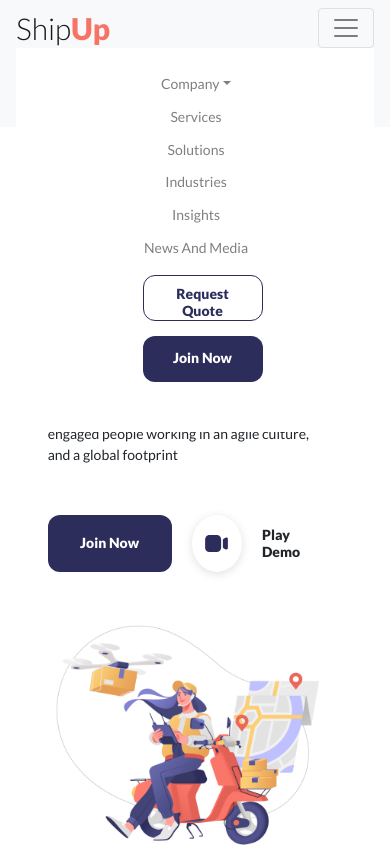
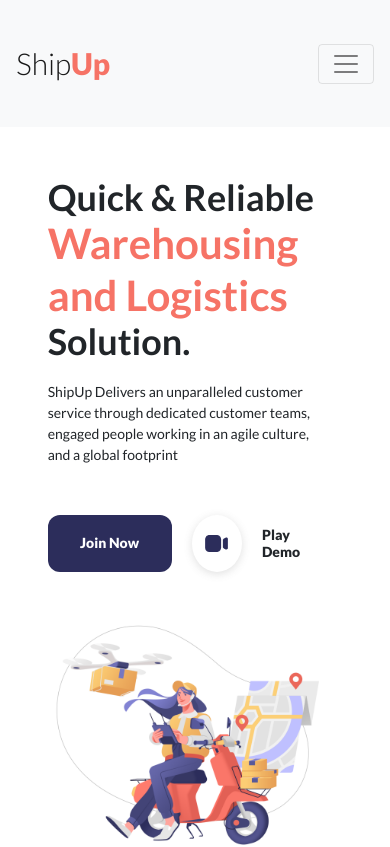
Before and after one commit to shubhamjain-24/SHIP_UP, a React (Create React App) app: page / in a window 390 px wide. Shown: the top 847 px of the page. Built offline with nearby package versions, Linux system fonts and the light colour scheme.

Commit message:
Update Navbar.css

```diff
--- a/src/components/Navbar/Navbar.css
+++ b/src/components/Navbar/Navbar.css
@@ -249,7 +249,7 @@
       width: 300px;
       margin-left: 50px;
     }
-    #responsive-navbar-nav{
+    .responsive-navbar-nav{
       width: 80%;
       display: flex;
       align-content: center;
```
